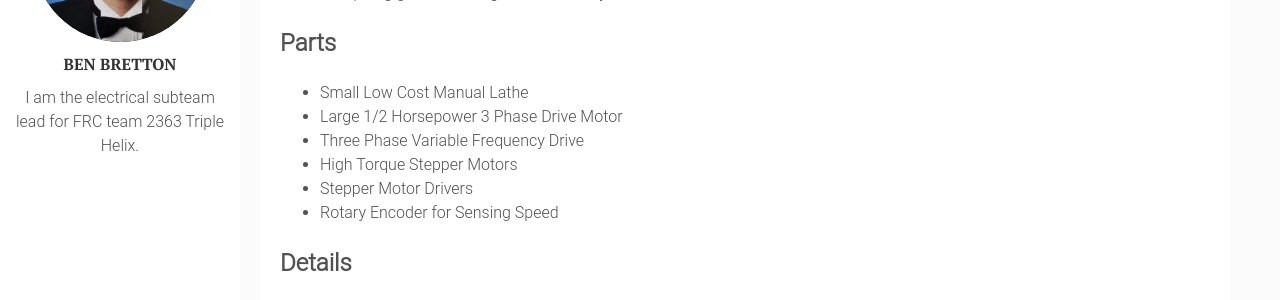
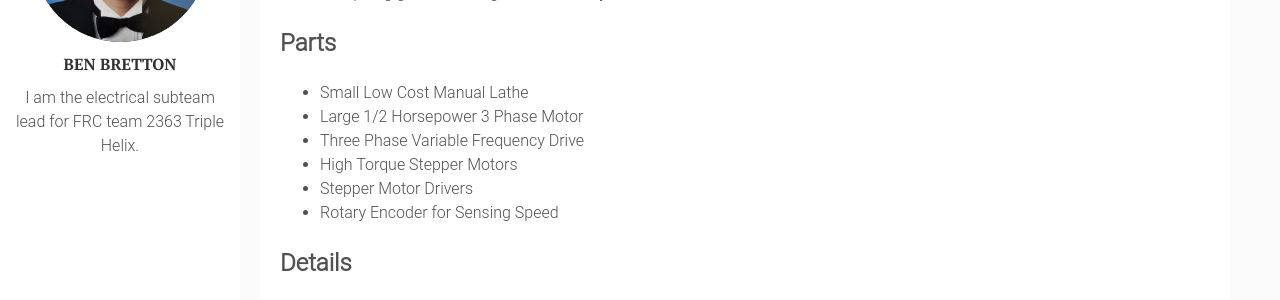
Before and after one commit to wbenb/wbenb.github.io, a Jekyll site: the page built from _posts/2017-09-07-cnc-lathe.markdown, in a window 1280 px wide and 900 px high, scrolled down 633 px. Shown: the part 153-453 px from the top of the window. Built offline with Jekyll 4.4.1, drawn with Linux system fonts in a browser that asks for light colours.

Commit message:
lathe typo

```diff
--- a/_posts/2017-09-07-cnc-lathe.markdown
+++ b/_posts/2017-09-07-cnc-lathe.markdown
@@ -12,7 +12,7 @@ At robotics, one of the machine that gets used fairly often is our small lathe.
 
 ## Parts
 * Small Low Cost Manual Lathe
-* Large 1/2 Horsepower 3 Phase Drive Motor
+* Large 1/2 Horsepower 3 Phase Motor
 * Three Phase Variable Frequency Drive
 * High Torque Stepper Motors
 * Stepper Motor Drivers
```
